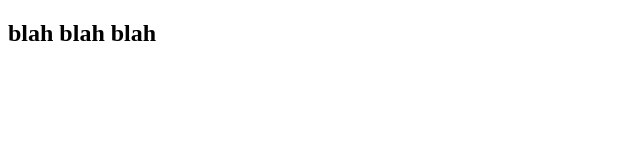
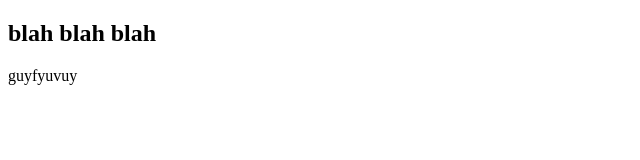
Before and after one commit to Yhworld/git-test, a plain HTML site: page index.html in a window 1280 px wide. Shown: the full height of the page, 0-640 px from the left. Drawn offline with Linux system fonts and the light colour scheme.

Commit message:
test run 2

```diff
--- a/index.html
+++ b/index.html
@@ -9,7 +9,12 @@
 <body>
     <h2>
         blah blah  blah
+
+
     </h2>
 
+    <p>
+        guyfyuvuy
+    </p>
 </body>
 </html>
```
